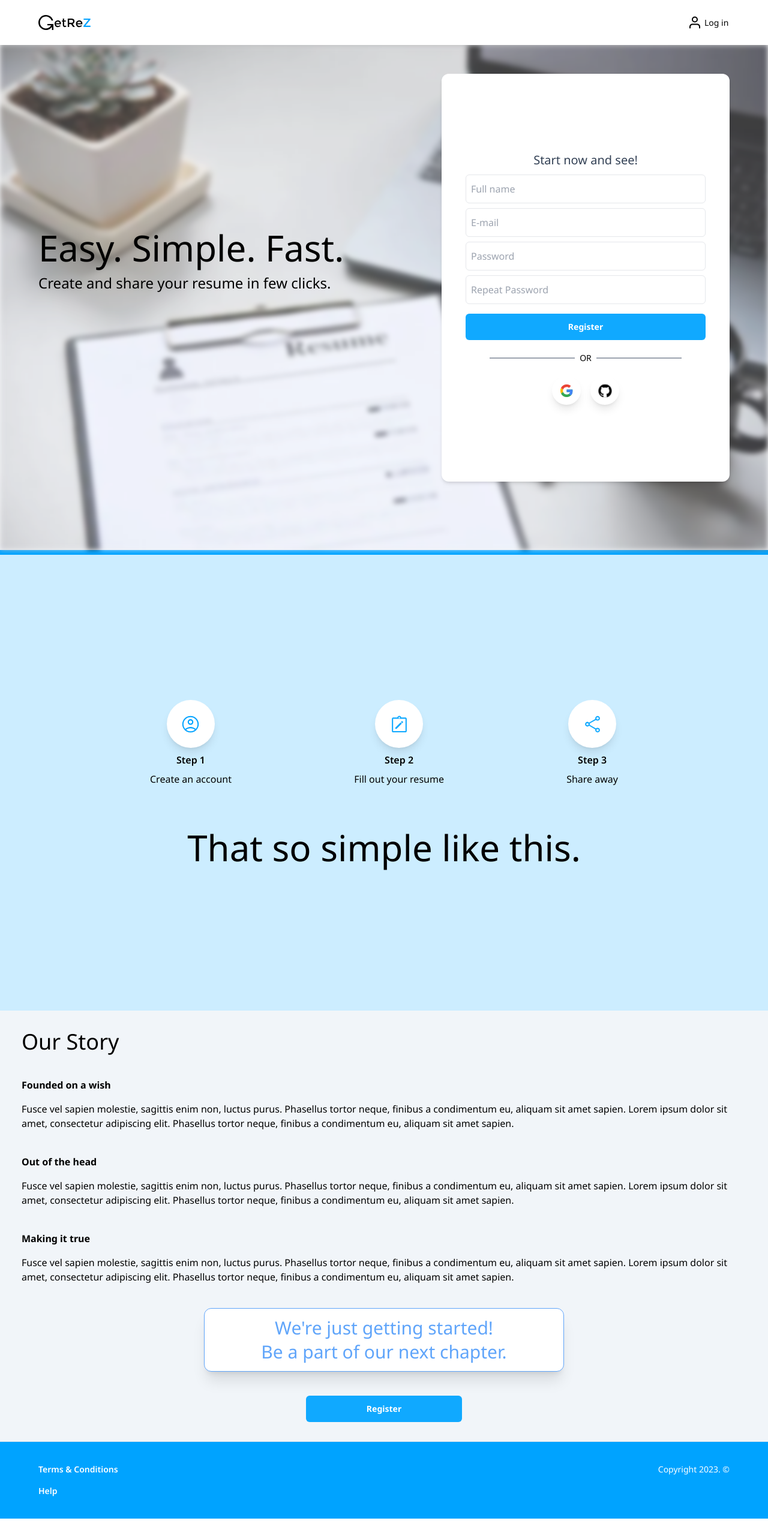
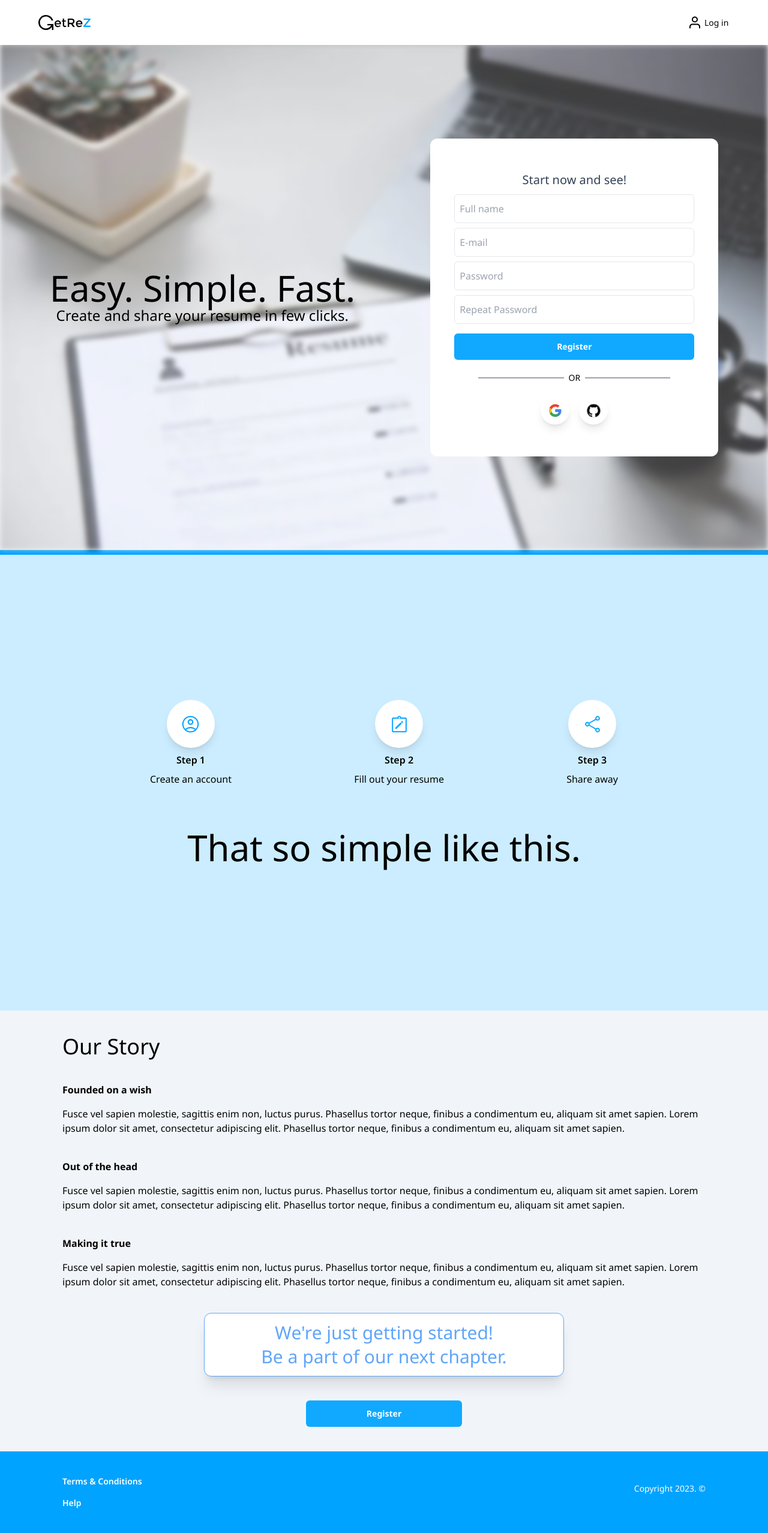
Before and after one commit to keuller/resumeapp, a Nuxt app: page / in a window 1280 px wide. Shown: the whole page at 60% size. Before the commit the page ends 2532 px from the top, so only its background shows below. Built offline with nearby package versions, Linux system fonts and the light colour scheme.

Commit message:
updates for better responsivity and layout limitations on resizing

```diff
--- a/components/footer-page.vue
+++ b/components/footer-page.vue
@@ -2,8 +2,8 @@
 </script>
 
 <template>
-    <div class="flex items-start justify-between bg-[#00A3FF] w-full mx-auto text-center py-6 border-t-1">
-        <div class="flex flex-col items-start gap-4 p-3 lg:px-16">
+    <div class="flex items-start justify-between bg-[#00A3FF] w-full mx-auto text-center p-10 border-t-1">
+        <div class="flex flex-col items-start gap-4  lg:px-16">
             <span class="text-sm text-white font-semibold">
                 <NuxtLink to="/terms-conditions/en">Terms & Conditions</NuxtLink>
             </span>
--- a/pages/index.vue
+++ b/pages/index.vue
@@ -15,16 +15,16 @@
     <div id="home" class="relative flex flex-col w-full">
         <top-bar />
 
-        <section id="register" class="relative flex flex-col items-center justify-center bg-gray-100 min-h-[620px] px-10 lg:min-h-[850px] lg:justify-end border-b-8 border-b-[#00A3FF]">
+        <section id="register" class="relative flex flex-col lg:flex-row items-center justify-around gap-10 bg-gray-100 min-h-[620px] p-10 lg:min-h-[850px] border-b-8 border-b-[#00A3FF]">
             <div class="bg-hero"></div>
 
-            <div class="absolute hidden lg:block lg:top-0 lg:left-16 z-20 lg:translate-y-[250%]">
-                <h1 class="text-6xl leading-[86px] text-black">Easy. Simple. Fast.</h1>
-                <p class="text-black text-2xl">Create and share your resume in few clicks.</p>
+            <div class="block z-20 text-center">
+                <h1 class="text-3xl md:text-4xl lg:text-6xl leading-[86px] text-black">Easy. Simple. Fast.</h1>
+                <p class="text-1xl md:text-2xl text-black">Create and share your resume in few clicks.</p>
             </div>
 
             <form id="register" class="register-form">
-                <h2 class="text-xl text-slate-700 text-center px-3 leading-8 hidden lg:block">Start now and see!</h2>
+                <h2 class="text-xl text-slate-700 text-center px-3 leading-8 lg:block">Start now and see!</h2>
 
                 <input type="text" name="full_name"
                     placeholder="Full name" maxlength="50"
@@ -100,30 +100,30 @@
             </div>
         </section>
 
-        <section id="story" class="flex flex-col gap-10 lg:items-center bg-slate-100 min-h-[600px] px-9 py-8">
-            <h2 class="text-4xl font-normal leading-10 w-full">Our Story</h2>
+        <section id="story" class="flex flex-col gap-10 items-center bg-slate-100 min-h-[600px] p-10">
+            <h2 class="text-4xl font-normal leading-10 w-full lg:px-16">Our Story</h2>
 
-            <article>
+            <article class="lg:px-16">
                 <h3 class="font-bold text-base leading-6 pb-4">Founded on a wish</h3>
                 <p>Fusce vel sapien molestie, sagittis enim non, luctus purus. Phasellus tortor neque, finibus a condimentum eu, aliquam sit amet sapien. Lorem ipsum dolor sit amet, consectetur adipiscing elit. Phasellus tortor neque, finibus a condimentum eu, aliquam sit amet sapien. </p>
             </article>
 
-            <article>
+            <article class="lg:px-16">
                 <h3 class="font-bold text-base leading-6 pb-4">Out of the head</h3>
                 <p>Fusce vel sapien molestie, sagittis enim non, luctus purus. Phasellus tortor neque, finibus a condimentum eu, aliquam sit amet sapien. Lorem ipsum dolor sit amet, consectetur adipiscing elit. Phasellus tortor neque, finibus a condimentum eu, aliquam sit amet sapien. </p>
             </article>
 
-            <article>
+            <article class="lg:px-16">
                 <h3 class="font-bold text-base leading-6 pb-4">Making it true</h3>
                 <p>Fusce vel sapien molestie, sagittis enim non, luctus purus. Phasellus tortor neque, finibus a condimentum eu, aliquam sit amet sapien. Lorem ipsum dolor sit amet, consectetur adipiscing elit. Phasellus tortor neque, finibus a condimentum eu, aliquam sit amet sapien. </p>
             </article>
 
-            <div class="bg-white border border-blue-400 text-blue-400 rounded-xl text-center shadow-xl py-3 lg:w-[600px]">
+            <div class="bg-white border border-blue-400 text-blue-400 rounded-xl text-center shadow-xl py-3 w-auto xs:w-[300px] sm:w-[400px] lg:w-[600px]">
                 <p class="lg:text-3xl lg:leading-10">We're just getting started!</p>
                 <p class="lg:text-3xl lg:leading-10">Be a part of our next chapter.</p>
             </div>
 
-            <div class="w-full lg:max-w-[260px]">
+            <div class="w-auto xs:w-[260px]">
                 <gr-button kind="primary" @on-click="register()">
                     <span>Register</span>
                 </gr-button>
@@ -140,6 +140,6 @@
 }
 
 .register-form {
-    @apply absolute xs:inset-0 z-20 px-10 xs:flex-1 flex flex-col gap-2 justify-center w-full lg:bg-white lg:w-[480px] lg:h-[680px] lg:rounded-xl lg:shadow-md lg:top-12 lg:left-auto lg:right-16;
+    @apply   z-20 p-10 xs:flex-1 flex flex-col justify-center gap-2 bg-white w-full max-w-[330px] md:max-w-[450px] lg:max-w-[480px] lg:h-[530px] rounded-xl;
 }
 </style>
```
